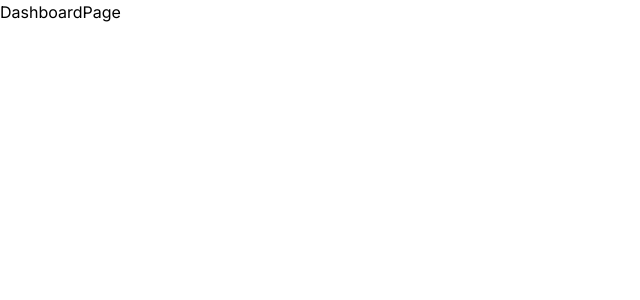
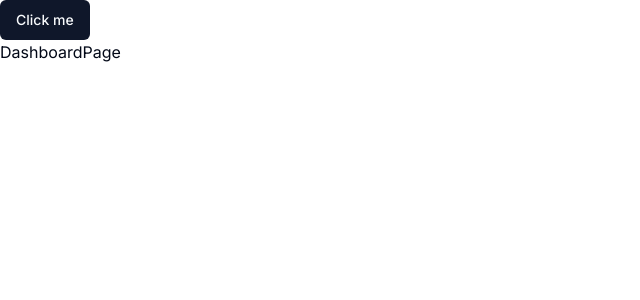
Before and after one commit to huangyuanyin/hyy-knowledge-next, a Next.js app: page /dashboard in a window 1280 px wide. Shown: the top 300 px of the page, without its empty margins (0-640 px from the left). Built offline with nearby package versions, Linux system fonts and the light colour scheme.

Commit message:
feat:引入shadcn-ui

```diff
--- /dev/null
+++ b/app/[slug]/dashboard/page.tsx
@@ -0,0 +1,5 @@
+const DynamicDashboardPage = () => {
+  return <div>DynamicDashboardPage</div>
+}
+
+export default DynamicDashboardPage
--- a/app/dashboard/page.tsx
+++ b/app/dashboard/page.tsx
@@ -1,5 +1,12 @@
+import { Button } from '@/components/ui/button'
+
 const DashboardPage = () => {
-  return <div>DashboardPage</div>
+  return (
+    <>
+      <Button>Click me</Button>
+      <div>DashboardPage</div>
+    </>
+  )
 }
 
 export default DashboardPage
--- a/app/globals.css
+++ b/app/globals.css
@@ -2,23 +2,75 @@
 @tailwind components;
 @tailwind utilities;
 
-:root {
-  --foreground-rgb: 0, 0, 0;
-  --background-start-rgb: 214, 219, 220;
-  --background-end-rgb: 255, 255, 255;
-}
+@layer base {
+  :root {
+    --background: 0 0% 100%;
+    --foreground: 222.2 84% 4.9%;
 
-@media (prefers-color-scheme: dark) {
-  :root {
-    --foreground-rgb: 255, 255, 255;
-    --background-start-rgb: 0, 0, 0;
-    --background-end-rgb: 0, 0, 0;
+    --card: 0 0% 100%;
+    --card-foreground: 222.2 84% 4.9%;
+
+    --popover: 0 0% 100%;
+    --popover-foreground: 222.2 84% 4.9%;
+
+    --primary: 222.2 47.4% 11.2%;
+    --primary-foreground: 210 40% 98%;
+
+    --secondary: 210 40% 96.1%;
+    --secondary-foreground: 222.2 47.4% 11.2%;
+
+    --muted: 210 40% 96.1%;
+    --muted-foreground: 215.4 16.3% 46.9%;
+
+    --accent: 210 40% 96.1%;
+    --accent-foreground: 222.2 47.4% 11.2%;
+
+    --destructive: 0 84.2% 60.2%;
+    --destructive-foreground: 210 40% 98%;
+
+    --border: 214.3 31.8% 91.4%;
+    --input: 214.3 31.8% 91.4%;
+    --ring: 222.2 84% 4.9%;
+
+    --radius: 0.5rem;
+  }
+
+  .dark {
+    --background: 222.2 84% 4.9%;
+    --foreground: 210 40% 98%;
+
+    --card: 222.2 84% 4.9%;
+    --card-foreground: 210 40% 98%;
+
+    --popover: 222.2 84% 4.9%;
+    --popover-foreground: 210 40% 98%;
+
+    --primary: 210 40% 98%;
+    --primary-foreground: 222.2 47.4% 11.2%;
+
+    --secondary: 217.2 32.6% 17.5%;
+    --secondary-foreground: 210 40% 98%;
+
+    --muted: 217.2 32.6% 17.5%;
+    --muted-foreground: 215 20.2% 65.1%;
+
+    --accent: 217.2 32.6% 17.5%;
+    --accent-foreground: 210 40% 98%;
+
+    --destructive: 0 62.8% 30.6%;
+    --destructive-foreground: 210 40% 98%;
+
+    --border: 217.2 32.6% 17.5%;
+    --input: 217.2 32.6% 17.5%;
+    --ring: 212.7 26.8% 83.9%;
   }
 }
 
-
-@layer utilities {
-  .text-balance {
-    text-wrap: balance;
+@layer base {
+  * {
+    @apply border-border;
+  }
+  body {
+    @apply bg-background text-foreground;
   }
 }
--- /dev/null
+++ b/components/ui/button.tsx
@@ -0,0 +1,56 @@
+import * as React from "react"
+import { Slot } from "@radix-ui/react-slot"
+import { cva, type VariantProps } from "class-variance-authority"
+
+import { cn } from "@/lib/utils"
+
+const buttonVariants = cva(
+  "inline-flex items-center justify-center whitespace-nowrap rounded-md text-sm font-medium ring-offset-background transition-colors focus-visible:outline-none focus-visible:ring-2 focus-visible:ring-ring focus-visible:ring-offset-2 disabled:pointer-events-none disabled:opacity-50",
+  {
+    variants: {
+      variant: {
+        default: "bg-primary text-primary-foreground hover:bg-primary/90",
+        destructive:
+          "bg-destructive text-destructive-foreground hover:bg-destructive/90",
+        outline:
+          "border border-input bg-background hover:bg-accent hover:text-accent-foreground",
+        secondary:
+          "bg-secondary text-secondary-foreground hover:bg-secondary/80",
+        ghost: "hover:bg-accent hover:text-accent-foreground",
+        link: "text-primary underline-offset-4 hover:underline",
+      },
+      size: {
+        default: "h-10 px-4 py-2",
+        sm: "h-9 rounded-md px-3",
+        lg: "h-11 rounded-md px-8",
+        icon: "h-10 w-10",
+      },
+    },
+    defaultVariants: {
+      variant: "default",
+      size: "default",
+    },
+  }
+)
+
+export interface ButtonProps
+  extends React.ButtonHTMLAttributes<HTMLButtonElement>,
+    VariantProps<typeof buttonVariants> {
+  asChild?: boolean
+}
+
+const Button = React.forwardRef<HTMLButtonElement, ButtonProps>(
+  ({ className, variant, size, asChild = false, ...props }, ref) => {
+    const Comp = asChild ? Slot : "button"
+    return (
+      <Comp
+        className={cn(buttonVariants({ variant, size, className }))}
+        ref={ref}
+        {...props}
+      />
+    )
+  }
+)
+Button.displayName = "Button"
+
+export { Button, buttonVariants }
--- /dev/null
+++ b/lib/utils.ts
@@ -0,0 +1,6 @@
+import { type ClassValue, clsx } from "clsx"
+import { twMerge } from "tailwind-merge"
+
+export function cn(...inputs: ClassValue[]) {
+  return twMerge(clsx(inputs))
+}
--- a/tailwind.config.ts
+++ b/tailwind.config.ts
@@ -1,20 +1,80 @@
-import type { Config } from "tailwindcss";
+import type { Config } from "tailwindcss"
 
-const config: Config = {
+const config = {
+  darkMode: ["class"],
   content: [
-    "./pages/**/*.{js,ts,jsx,tsx,mdx}",
-    "./components/**/*.{js,ts,jsx,tsx,mdx}",
-    "./app/**/*.{js,ts,jsx,tsx,mdx}",
-  ],
+    './pages/**/*.{ts,tsx}',
+    './components/**/*.{ts,tsx}',
+    './app/**/*.{ts,tsx}',
+    './src/**/*.{ts,tsx}',
+	],
+  prefix: "",
   theme: {
+    container: {
+      center: true,
+      padding: "2rem",
+      screens: {
+        "2xl": "1400px",
+      },
+    },
     extend: {
-      backgroundImage: {
-        "gradient-radial": "radial-gradient(var(--tw-gradient-stops))",
-        "gradient-conic":
-          "conic-gradient(from 180deg at 50% 50%, var(--tw-gradient-stops))",
+      colors: {
+        border: "hsl(var(--border))",
+        input: "hsl(var(--input))",
+        ring: "hsl(var(--ring))",
+        background: "hsl(var(--background))",
+        foreground: "hsl(var(--foreground))",
+        primary: {
+          DEFAULT: "hsl(var(--primary))",
+          foreground: "hsl(var(--primary-foreground))",
+        },
+        secondary: {
+          DEFAULT: "hsl(var(--secondary))",
+          foreground: "hsl(var(--secondary-foreground))",
+        },
+        destructive: {
+          DEFAULT: "hsl(var(--destructive))",
+          foreground: "hsl(var(--destructive-foreground))",
+        },
+        muted: {
+          DEFAULT: "hsl(var(--muted))",
+          foreground: "hsl(var(--muted-foreground))",
+        },
+        accent: {
+          DEFAULT: "hsl(var(--accent))",
+          foreground: "hsl(var(--accent-foreground))",
+        },
+        popover: {
+          DEFAULT: "hsl(var(--popover))",
+          foreground: "hsl(var(--popover-foreground))",
+        },
+        card: {
+          DEFAULT: "hsl(var(--card))",
+          foreground: "hsl(var(--card-foreground))",
+        },
+      },
+      borderRadius: {
+        lg: "var(--radius)",
+        md: "calc(var(--radius) - 2px)",
+        sm: "calc(var(--radius) - 4px)",
+      },
+      keyframes: {
+        "accordion-down": {
+          from: { height: "0" },
+          to: { height: "var(--radix-accordion-content-height)" },
+        },
+        "accordion-up": {
+          from: { height: "var(--radix-accordion-content-height)" },
+          to: { height: "0" },
+        },
+      },
+      animation: {
+        "accordion-down": "accordion-down 0.2s ease-out",
+        "accordion-up": "accordion-up 0.2s ease-out",
       },
     },
   },
-  plugins: [],
-};
-export default config;
+  plugins: [require("tailwindcss-animate")],
+} satisfies Config
+
+export default config
```
Also changed, not shown: package.json (+8 -1 lines), components.json (added), 1 other file (tests, documents, lock files or other folders).
